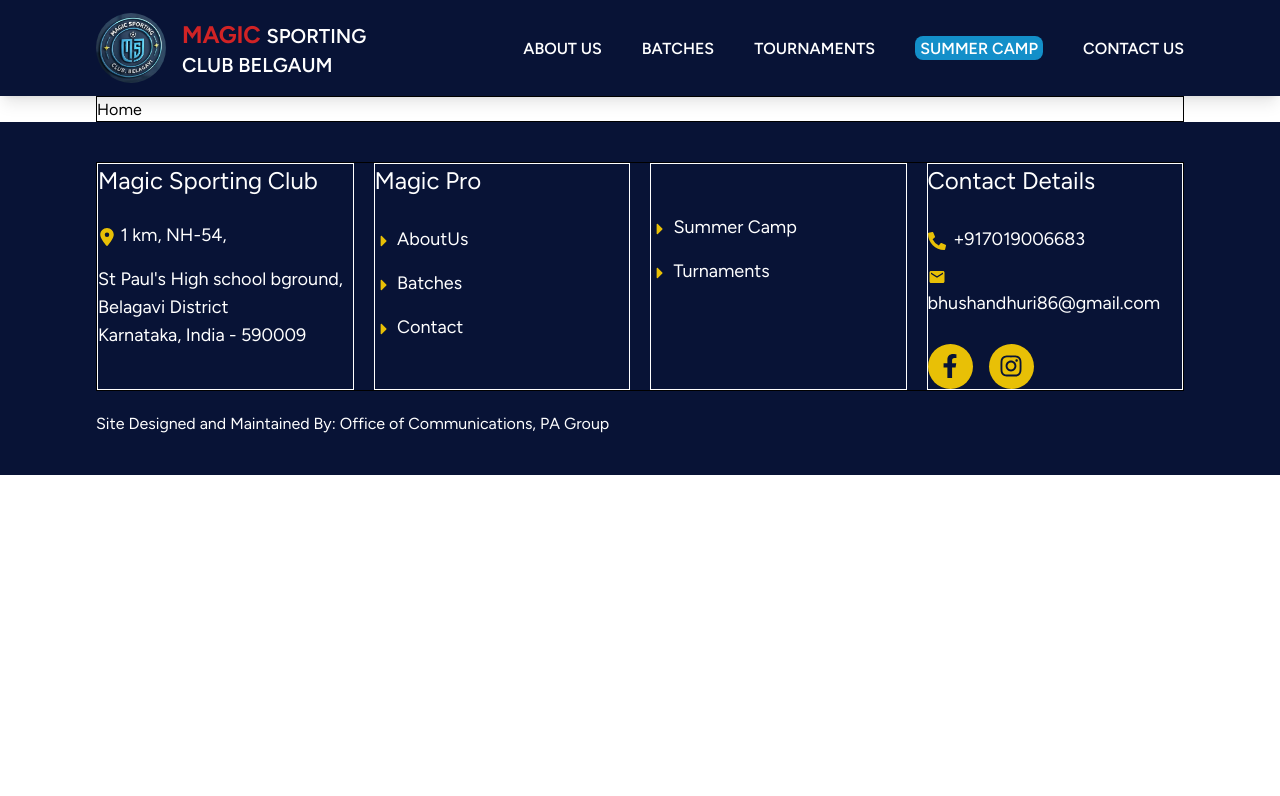
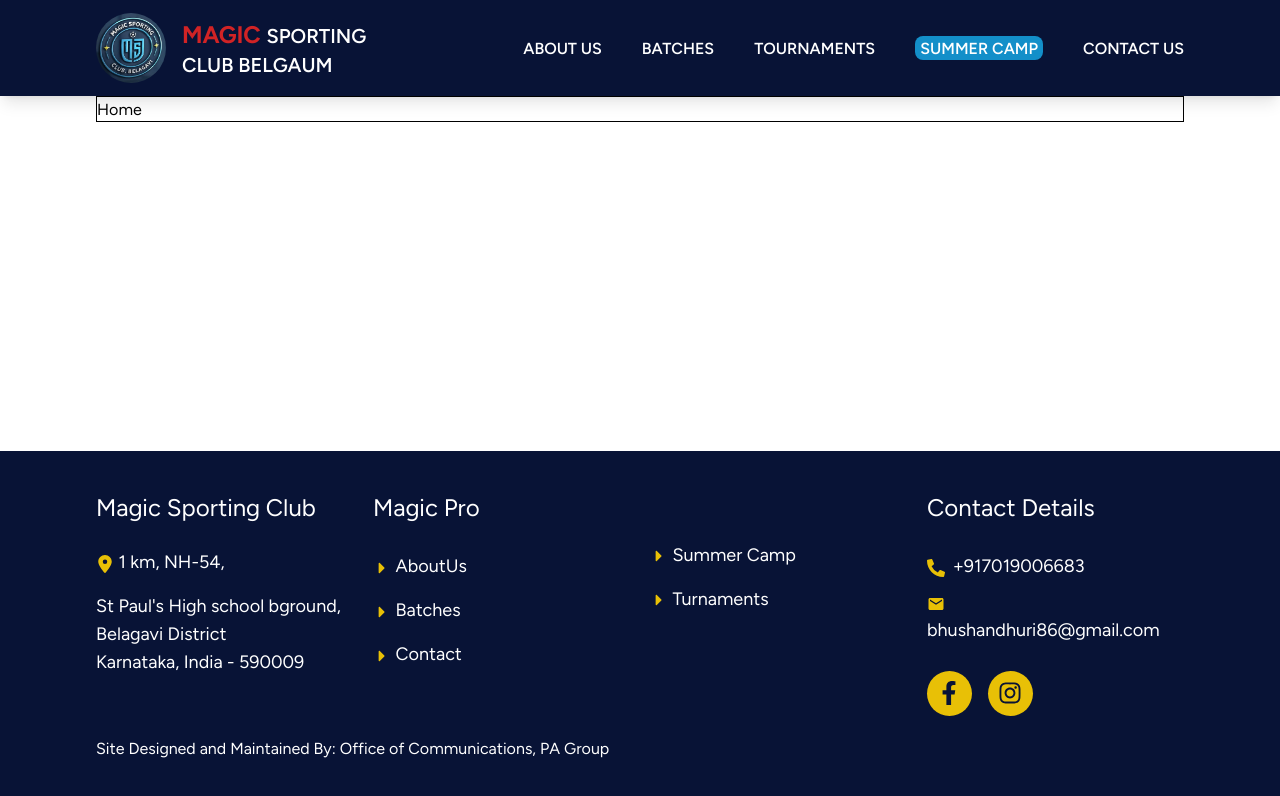
Before and after one commit to beashu77/magicsportingclub, a React (Create React App) app: page / in a window 1280 px wide. Shown: the top 796 px of the page. Built offline with nearby package versions, Linux system fonts and the light colour scheme; a small style sheet from the web is missing.

Commit message:
footer set to bottom of the page

```diff
--- a/src/components/Footer.jsx
+++ b/src/components/Footer.jsx
@@ -8,9 +8,9 @@ import { FaFacebookF } from "react-icons/fa";
 import { FaInstagram } from "react-icons/fa";
 const Footer = () => {
   return (
-    <div className="bg-dark_blue text-white py-10">
-      <div className="border border-black flex flex-col lg:flex-row  justify-between w-[85%]  m-auto gap-5">
-        <div className="border border-caribbeangreen lg:w-[25%] ">
+    <div className="bg-dark_blue text-white py-10 bottom-0 fixed w-full">
+      <div className="flex flex-col lg:flex-row  justify-between w-[85%]  m-auto gap-5">
+        <div className="lg:w-[25%] ">
           <p className="text-2xl">Magic Sporting Club</p>
           <br />
 
@@ -23,7 +23,7 @@ const Footer = () => {
             <span className="block ">Karnataka, India - 590009</span>
           </p>
         </div>
-        <div className="border border-caribbeangreen lg:w-[25%] text-lg ">
+        <div className="lg:w-[25%] text-lg ">
           <p className="text-2xl">Magic Pro</p>
           <br />
           <span className="block pb-4">
@@ -42,7 +42,7 @@ const Footer = () => {
             </Link>
           </span>
         </div>
-        <div className="border border-caribbeangreen lg:w-[25%] text-lg">
+        <div className="lg:w-[25%] text-lg">
           <p className="text-2xl"></p>
           <span className="block pb-4 lg:mt-[19%] ">
             <Link to={"/SummerCamp"}>
@@ -57,7 +57,7 @@ const Footer = () => {
           </span>
         </div>
 
-        <div className="border border-caribbeangreen lg:w-[25%] text-lg">
+        <div className="lg:w-[25%] text-lg">
           <p className="text-2xl">Contact Details</p>
           <br />
           <span className="block pb-2">
```
